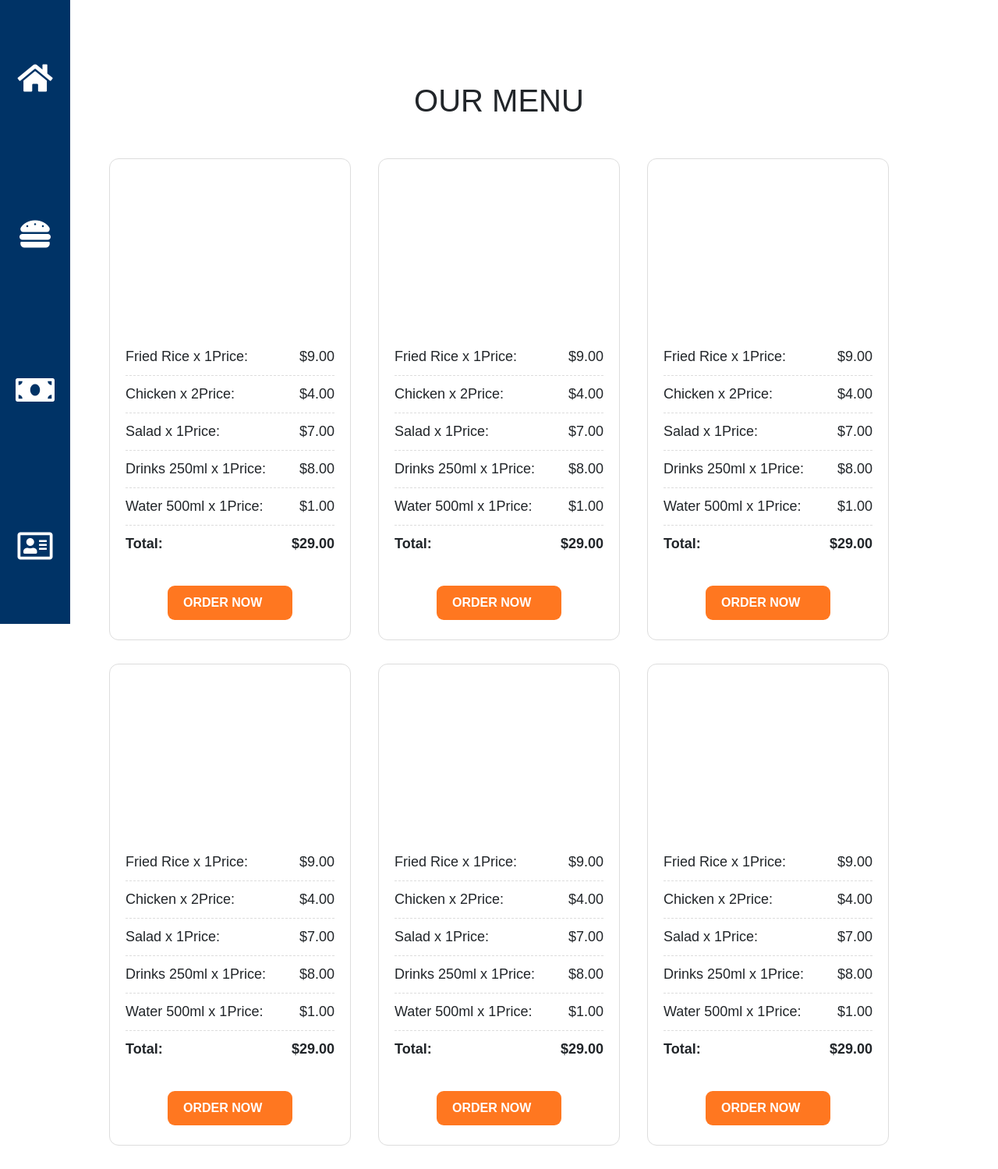
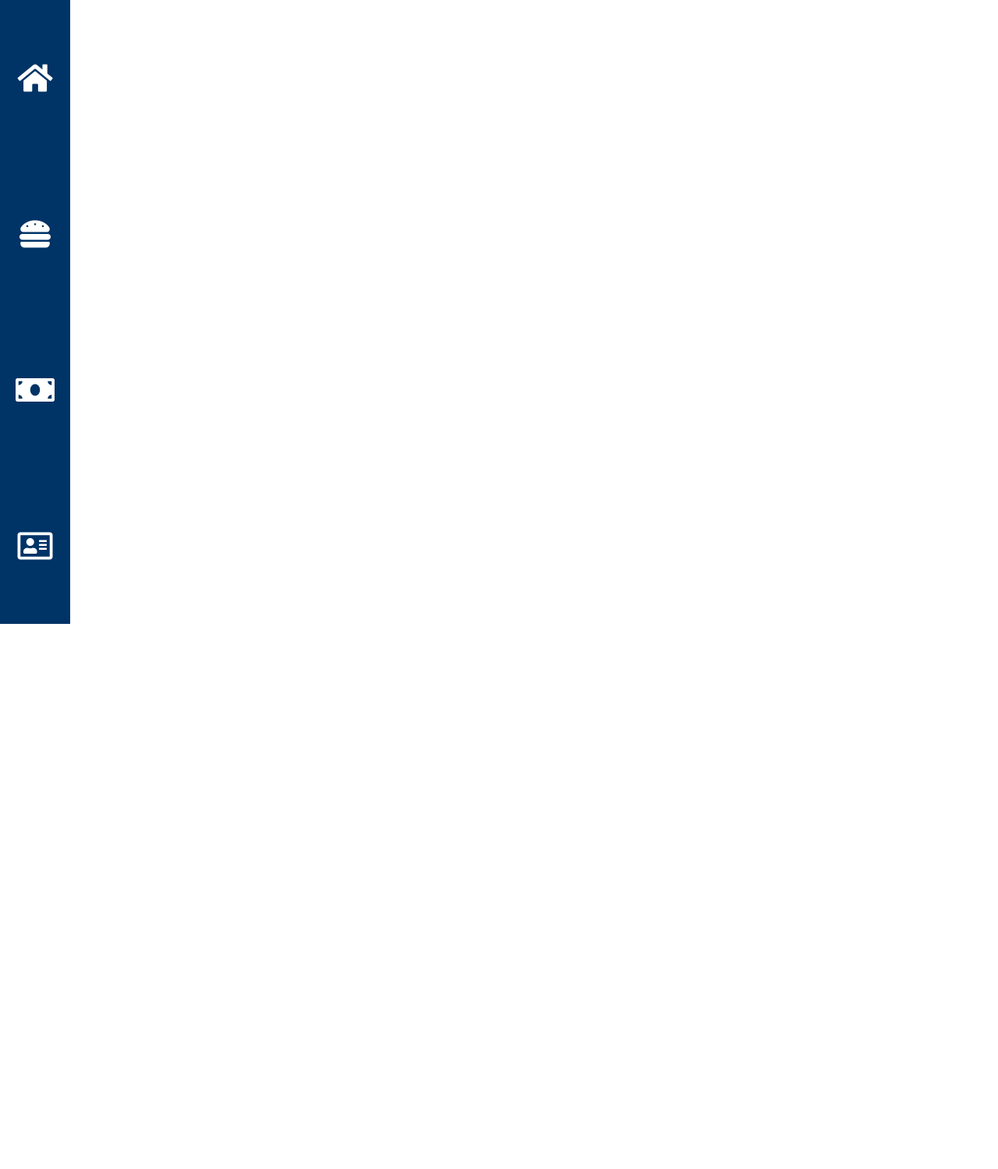
Before and after one commit to kylelamocha/tracker-repo, a PHP site: page / in a window 1280 px wide, after a click that opens the changed part. Shown: the whole page at 78% size. After the commit the page ends 800 px from the top, so only its background shows below. Run offline with PHP 8.4, Linux system fonts and the light colour scheme; some libraries are stand-ins or nearby versions.

Commit message:
will redesign main and order section

```diff
--- a/index.css
+++ b/index.css
@@ -126,179 +126,3 @@ th, td {
 tr:nth-child(even){background-color: #f2f2f2}
 
 /*menu*/
-.food-area {
-  background-color: #f4f4f4;
-  padding: 100px 0;
-}
-.container1 {
-  width: 1000px;
-  margin: 0;
-}
-.title {
-  text-align: center;
-  margin-bottom: 50px;
-}
-.title p {
-  font-family: 'Oleo Script Swash Caps', cursive;
-  font-size: 18px;
-}
-.title h4 {
-text-transform: uppercase;
-font-size: 40px;
-margin-top: 5px;
-}
-
-.foods {
-  display: flex;
-  flex-wrap: wrap;
-  justify-content: space-between;
-}
-.single-food {
-  background-color: #fff;
-  border: 1px solid #ddd;
-  border-radius: 12px;
-  margin-bottom: 30px;
-  overflow: hidden;
-  flex-basis: 31%;
-}
-.food-img {
-  position: relative;
-  height: 220px;
-  overflow: hidden;
-  width: 100%;
-}
-.food-img img {
-  border-radius: 12px 12px 0 0;
-  transition: .3s;
-}
-.food-img h4 {
-  position: absolute;
-  left: 0;
-  top: -50px;
-  background-color: #ff7720;
-  color: #fff;
-  text-transform: capitalize;
-  padding: 10px 20px;
-  font-size: 22px;
-  font-weight: 600;
-  transition: .3s;
-}
-.single-food:hover .food-img h4 {
-  top: 0;
-}
-.single-food:hover img {
-transform: scale(1.1) rotate(3deg);
-}
-
-.food-list {
-  padding: 20px;
-  list-style: none;
-}
-.food-list li {
-  font-weight: 400;
-  font-size: 18px;
-  display: flex;
-  justify-content: space-between;
-  border-bottom: 1px dashed #ddd;
-  padding-bottom: 10px;
-  margin-bottom: 10px;
-}
-.food-list li:last-child {
-  border-bottom: 0;
-  margin-bottom: 0;
-  padding-bottom: 0;
-  font-weight: 600;
-}
-.single-food a {
-  text-decoration: navajowhite;
-  background-color: #ff7720;
-  color: #fff;
-  text-transform: uppercase;
-  font-weight: 600;
-  display: block;
-  padding: 10px 20px;
-  width: 160px;
-  margin: 20px auto 25px auto;
-  border-radius: 9px;
-  transition: .3s;
-}
-.single-food a:hover {
-  background-color: orange;
-}
-
-@media only screen and (min-width:992px) and (max-width:1170px) {
-  .container{
-      width: 970px;
-  }
-}
-
-@media only screen and (min-width:768px) and (max-width:991px) {
-  .container1{
-      width: 750px;
-  }
-  .single-food{
-      flex-basis: 49%;
-  }
-}
-
-@media only screen and (max-width:767px) {
-  .container{
-      width: 350px;
-  }
-  .single-food{
-      flex-basis: 100%;
-  }
-}
-/*cart*/
-.cd-cart__trigger,
-.cd-cart__content {
-  position: fixed;
-  bottom: 20px;
-  right: 5%;
-  transition: transform .2s;
-}
-
-.cd-cart--empty .cd-cart__trigger,
-.cd-cart--empty .cd-cart__content {
-  transform: translateY(150px);
-}
-
-.cd-cart__layout {
-  position: absolute;
-  bottom: 0;
-  right: 0;
-  z-index: 2;
-  overflow: hidden;
-  height: 72px;
-  width: 72px;
-  border-radius: var(--radius);
-  transition: height .4s .1s, width  .4s .1s, box-shadow .3s;
-  transition-timing-function: cubic-bezier(.67,.17,.32,.95);
-  background: var(--cd-color-3);
-  box-shadow: 0 4px 30px rgba(#000, .17);
-}
-
-.cd-cart--open .cd-cart__layout {
-  height: 100%;
-  width: 100%;
-  transition-delay: 0s;
-}
-
-.cd-cart__product--deleted {
-  position: absolute;
-  left: 0;
-  width: 100%;
-  opacity: 0;
-  animation: cd-item-slide-out .3s forwards;
-}
-
-@keyframes cd-item-slide-out {
-  0% {
-    transform: translateX(0);
-    opacity: 1;
-  }
-  100% {
-    transform: translateX(80px);
-    opacity: 0;
-  }
-}
--- a/index.html
+++ b/index.html
@@ -5,7 +5,6 @@
     <meta name="viewport" content="width=device-width, initial-scale=1">
     <link href="index.css" rel="stylesheet">
     <link rel="stylesheet" href="https://use.fontawesome.com/releases/v5.7.1/css/all.css" integrity="sha384-fnmOCqbTlWIlj8LyTjo7mOUStjsKC4pOpQbqyi7RrhN7udi9RwhKkMHpvLbHG9Sr" crossorigin="anonymous">
-
     <link href="https://cdn.jsdelivr.net/npm/bootstrap@5.0.2/dist/css/bootstrap.min.css" rel="stylesheet" integrity="sha384-EVSTQN3/azprG1Anm3QDgpJLIm9Nao0Yz1ztcQTwFspd3yD65VohhpuuCOmLASjC" crossorigin="anonymous">
 
     <title>
@@ -80,107 +79,8 @@
 
        </section>
 
-         <section class="food-area" id='order'>
-          <div class="container1">
-              <div class="title">
-                  <h4>Our menu</h4>
-              </div>
-              <div class="foods">
-                  <div class="single-food">
-                      <div class="food-img">
-                          <img src="https://via.placeholder.com/400.pngC/O%20https://placeholder.com/" alt="">
-                          <h4>package 1</h4>
-                      </div>
-                      <ul class="food-list">
-                          <li>Fried Rice x 1Price: <span>$9.00</span></li>
-                          <li>Chicken x 2Price: <span>$4.00</span></li>
-                          <li>Salad x 1Price: <span>$7.00</span></li>
-                          <li>Drinks 250ml x 1Price: <span>$8.00</span></li>
-                          <li>Water 500ml x 1Price: <span>$1.00</span></li>
-                          <li>Total: <span>$29.00</span></li>
-                      </ul>
-                      <a href="">order now</a>
-                  </div>
-                  <div class="single-food">
-                      <div class="food-img">
-                          <img src="https://via.placeholder.com/400.pngC/O%20https://placeholder.com/" alt="">
-                          <h4>package 1</h4>
-                      </div>
-                      <ul class="food-list">
-                          <li>Fried Rice x 1Price: <span>$9.00</span></li>
-                          <li>Chicken x 2Price: <span>$4.00</span></li>
-                          <li>Salad x 1Price: <span>$7.00</span></li>
-                          <li>Drinks 250ml x 1Price: <span>$8.00</span></li>
-                          <li>Water 500ml x 1Price: <span>$1.00</span></li>
-                          <li>Total: <span>$29.00</span></li>
-                      </ul>
-                      <a href="">order now</a>
-                  </div>
-                  <div class="single-food">
-                      <div class="food-img">
-                          <img src="https://via.placeholder.com/400.pngC/O%20https://placeholder.com/" alt="">
-                          <h4>package 1</h4>
-                      </div>
-                      <ul class="food-list">
-                          <li>Fried Rice x 1Price: <span>$9.00</span></li>
-                          <li>Chicken x 2Price: <span>$4.00</span></li>
-                          <li>Salad x 1Price: <span>$7.00</span></li>
-                          <li>Drinks 250ml x 1Price: <span>$8.00</span></li>
-                          <li>Water 500ml x 1Price: <span>$1.00</span></li>
-                          <li>Total: <span>$29.00</span></li>
-                      </ul>
-                      <a href="">order now</a>
-                  </div>
-                  <div class="single-food">
-                      <div class="food-img">
-                          <img src="https://via.placeholder.com/400.pngC/O%20https://placeholder.com/" alt="">
-                          <h4>package 1</h4>
-                      </div>
-                      <ul class="food-list">
-                          <li>Fried Rice x 1Price: <span>$9.00</span></li>
-                          <li>Chicken x 2Price: <span>$4.00</span></li>
-                          <li>Salad x 1Price: <span>$7.00</span></li>
-                          <li>Drinks 250ml x 1Price: <span>$8.00</span></li>
-                          <li>Water 500ml x 1Price: <span>$1.00</span></li>
-                          <li>Total: <span>$29.00</span></li>
-                      </ul>
-                      <a href="">order now</a>
-                  </div>
-                  <div class="single-food">
-                      <div class="food-img">
-                          <img src="https://via.placeholder.com/400.pngC/O%20https://placeholder.com/" alt="">
-                          <h4>package 1</h4>
-                      </div>
-                      <ul class="food-list">
-                          <li>Fried Rice x 1Price: <span>$9.00</span></li>
-                          <li>Chicken x 2Price: <span>$4.00</span></li>
-                          <li>Salad x 1Price: <span>$7.00</span></li>
-                          <li>Drinks 250ml x 1Price: <span>$8.00</span></li>
-                          <li>Water 500ml x 1Price: <span>$1.00</span></li>
-                          <li>Total: <span>$29.00</span></li>
-                      </ul>
-                      <a href="">order now</a>
-                  </div>
-                  <div class="single-food">
-                      <div class="food-img">
-                          <img src="https://via.placeholder.com/400.pngC/O%20https://placeholder.com/" alt="">
-                          <h4>package 1</h4>
-                      </div>
-                      <ul class="food-list">
-                          <li>Fried Rice x 1Price: <span>$9.00</span></li>
-                          <li>Chicken x 2Price: <span>$4.00</span></li>
-                          <li>Salad x 1Price: <span>$7.00</span></li>
-                          <li>Drinks 250ml x 1Price: <span>$8.00</span></li>
-                          <li>Water 500ml x 1Price: <span>$1.00</span></li>
-                          <li>Total: <span>$29.00</span></li>
-                      </ul>
-                      <a href="">order now</a>
-                  </div>
-              </div>
-          </div>
-
-          <!--cart-->
-
+      <section id='order'>
+        <!--<button class="add_guest">Add Guest</button>-->
 
       </section>
 
```
